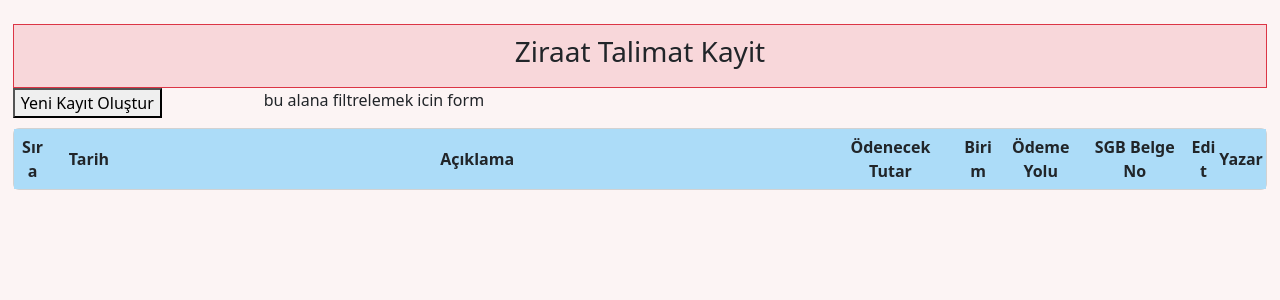
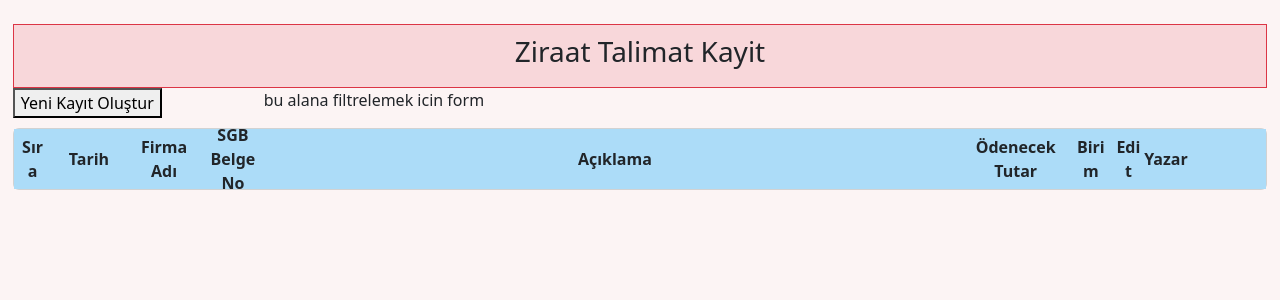
Before and after one commit to Yuziba/muhasebe03, a Django app: page /defter_ziraat in a window 1280 px wide. Shown: the part 56-356 px from the top of the page. Run offline with Django 4.2, Linux system fonts and the light colour scheme; some libraries are stand-ins or nearby versions.

Commit message:
ziraat alani

```diff
--- a/muhapp/templates/muhapp/defter_ziraat.html
+++ b/muhapp/templates/muhapp/defter_ziraat.html
@@ -52,11 +52,12 @@
             <div class="" style="display: flex; text-align:center; align-items: center; background-color: #acdcf8; text-align: center; font-weight: bolder; height: 60px;">
                 <div class="" style="width: 3%; padding: 6px;">Sıra</div>
                 <div class="" style="width: 6%; padding: 6px; border-radius: 6px;">Tarih</div>
+                <div class="" style="width: 6%; padding: 6px;">Firma Adı</div>
+                <div class="" style="width: 5%; padding: 6px; border-radius: 6px;">SGB Belge No</div>
                 <div class="" style="width: 56%; padding: 6px;">Açıklama</div>
-                <div class="" style="width: 10%; padding: 6px; border-radius: 6px;">Ödenecek Tutar</div>
+                <div class="" style="width: 8%; padding: 6px; border-radius: 6px;">Ödenecek Tutar</div>
                 <div class="" style="width: 4%; padding: 6px;">Birim</div>
-                <div class="" style="width: 6%; padding: 6px; border-radius: 6px;">Ödeme Yolu</div>
-                <div class="" style="width: 9%; padding: 6px;">SGB Belge No</div> <!--belge no-->
+                <!-- Ziraat oldugu icin odeme yolunu secmeye gerek yok-->
                 <div class="" style="width: 2%; display:flex; flex-direction: column;">Edit</div>
                 <div class="" style="width: 4%;">Yazar</div>
             </div>
@@ -70,9 +71,9 @@
 
                 <div class="" style="width: 6%; background-color: #e6f1f7; padding: 6px; border-radius: 6px;">{{ziraat.ziraat_tarih|date:"d.m.Y"}}</div>
 
-                <div class="" style="width: 3%; background-color: #f1f8fc; padding: 6px;">{{ziraat.ziraat_firma_adi}}</div>
+                <div class="" style="width: 6%; background-color: #f1f8fc; padding: 6px;">{{ziraat.ziraat_firma_adi}}</div>
 
-                <div class="" style="width: 3%; background-color: #f1f8fc; padding: 6px;">{{ziraat.ziraat_muhasebe_belge_no}}</div>
+                <div class="" style="width: 5%; background-color: #f1f8fc; padding: 6px;">{{ziraat.ziraat_muhasebe_belge_no}}</div>
 
                 <div class="" style="width: 56%; background-color: #f1f8fc; padding: 6px;">
                     {% if ziraat.ziraat_aciklama %}
@@ -82,7 +83,7 @@
                     {% endif %}
                 </div>
 
-                <div class="formatted-div-odemetutar" style="width: 10%; background-color: #e6f1f7; padding: 6px; border-radius: 6px; text-align: right;">{{ziraat.ziraat_tutar|floatformat:"2"|default:"0.00"|intcomma}}</div>
+                <div class="formatted-div-odemetutar" style="width: 8%; background-color: #e6f1f7; padding: 6px; border-radius: 6px; text-align: right;">{{ziraat.ziraat_tutar|floatformat:"2"|default:"0.00"|intcomma}}</div>
 
                 <div class="" style="width: 4%; background-color: #f1f8fc; padding: 6px;">{{ziraat.ziraat_para_birimi}}</div>
 
@@ -130,7 +131,7 @@
             </div>
 
         </div>
-        <div class="" style="width: 4%; font-size: 12px;">{{user.username}}</div>
+
     {%endfor%}
 <!-- kontrol icin
 <a href="{% url 'muhapp:defter_ziraat' %}">Defter Ziraat Listesi</a>
```
